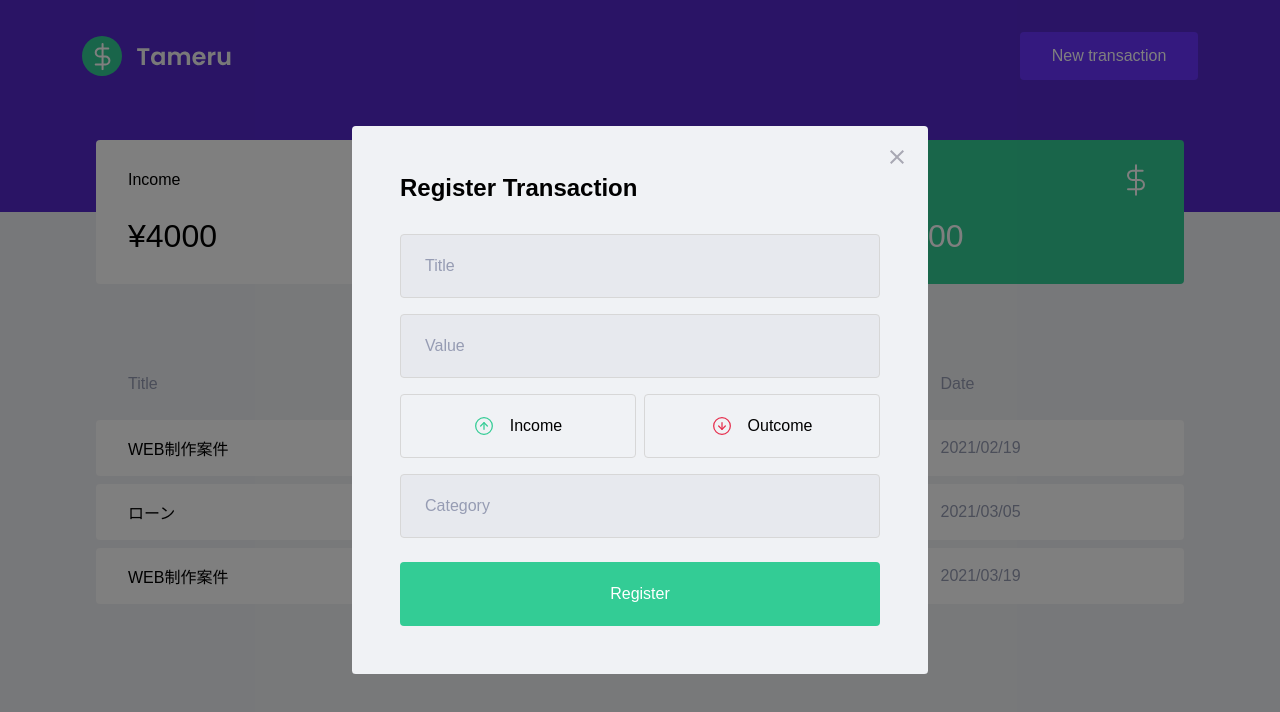
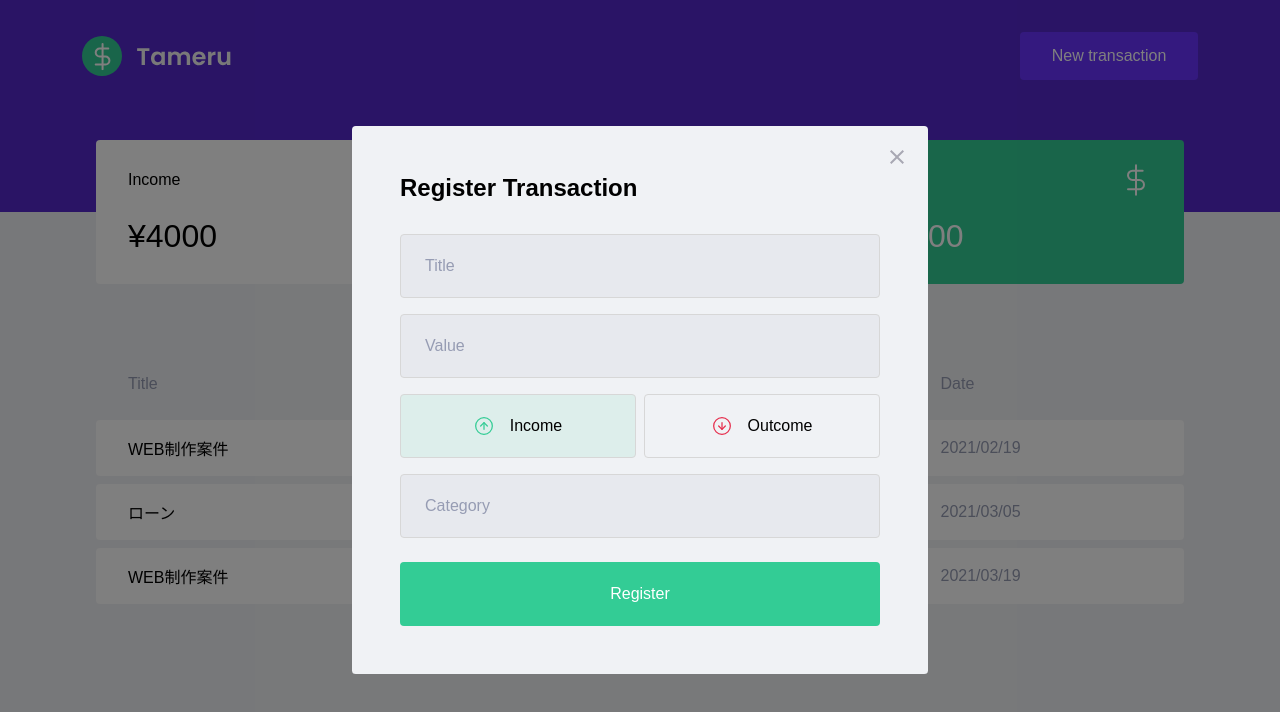
Before and after one commit to rickutino/MyMoney, a React (Create React App) app: page / in a window 1280 px wide. Both pictures are taken after a click on the button "New transaction". Shown: the top 712 px of the page. Built offline with nearby package versions, Linux system fonts and the light colour scheme; no server answers; what miragejs would draw is missing.

Commit message:
add style in RadioBox components

```diff
--- a/src/components/NewTransactionsModal/index.tsx
+++ b/src/components/NewTransactionsModal/index.tsx
@@ -1,8 +1,9 @@
+import { useState } from 'react';
 import Modal from 'react-modal';
 import closeImg from '../../assets/close.svg';
 import incomeImg from '../../assets/income.svg';
 import outcomeImg from '../../assets/outcome.svg';
-import { Container, TransactionTypeContainer } from './styles';
+import { Container, TransactionTypeContainer, RadioBox } from './styles';
 
 interface NewTransactionModalProps {
   isOpen: boolean;
@@ -10,6 +11,8 @@
 }
 export const NewTransactionsModal: React.FC<NewTransactionModalProps> =
   ({ isOpen, onRequestClose }) => {
+    const [type, setType] = useState('deposit')
+
     return (
       <Modal
         isOpen={isOpen}
@@ -31,14 +34,24 @@
           <input type="number" placeholder="Value" />
 
           <TransactionTypeContainer>
-            <button type="button">
+            <RadioBox
+              type="button"
+              isActive={type === 'deposit'}
+              activeColor="green"
+              onClick={() => { setType('deposit') }}
+            >
               <img src={incomeImg} alt="Income"/>
               <span>Income</span>
-            </button>
-            <button type="button">
+            </RadioBox>
+            <RadioBox
+              type="button"
+              isActive={type === 'withdraw'}
+              activeColor="red"
+              onClick={() => { setType('withdraw') }}
+            >
               <img src={outcomeImg} alt="Outcome"/>
               <span>Outcome</span>
-            </button>
+            </RadioBox>
           </TransactionTypeContainer>
 
           <input type="text" placeholder="Category" />
--- a/src/components/NewTransactionsModal/styles.ts
+++ b/src/components/NewTransactionsModal/styles.ts
@@ -1,5 +1,5 @@
 import styled from 'styled-components';
-import { darken } from 'polished'
+import { darken, transparentize } from 'polished'
 
 export const Container = styled.form`
   h2 {
@@ -53,12 +53,27 @@
   display: grid;
   grid-template-columns: 1fr 1fr;
   gap: 0.5rem;
+`;
 
-  button {
+
+interface RadioBoxProps {
+  isActive: boolean;
+  activeColor: 'green' | 'red';
+}
+
+const colors = {
+  green: '#33CC95',
+  red: '#E52E4D'
+}
+
+export const RadioBox = styled.button<RadioBoxProps>`
   height: 4rem;
   border: 1px solid #d7d7d7;
   border-radius: 0.25rem;
-    background: transparent;
+  background: ${(props) => props.isActive
+    ? transparentize(0.9, colors[props.activeColor])
+    : 'transparent'
+  };
 
   display: flex;
   align-items: center;
@@ -80,5 +95,4 @@
     font-size: 1rem;
     color: var(--text-title);
   }
-  }
 `;
```
Lines whose indentation alone changed are shown as unchanged.
